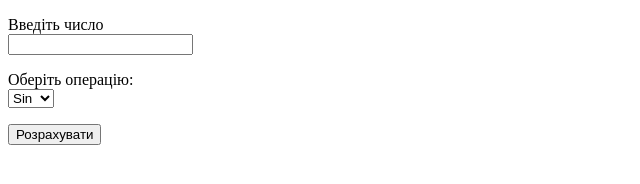
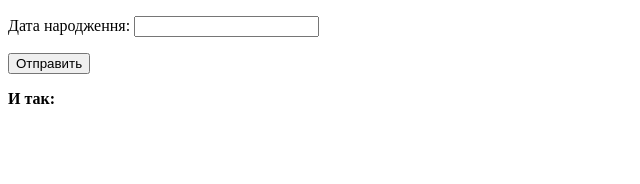
Before and after one commit to diachenkovv/javatest, a plain HTML site: page index.html in a window 1280 px wide. Shown: the whole page, without its empty margins (0-640 px from the left). Drawn offline with Linux system fonts and the light colour scheme.

Commit message:
Практична №4 (завдання 4)

```diff
--- a/index.html
+++ b/index.html
@@ -6,16 +6,16 @@
     <title>Document</title>
 </head>
 <body>
-    <form action="sinus">
-        <p>Введіть число<br>
-        <input type="number" id="num"></p>
-        <p>Оберіть операцію:<br>
-        <select name="option" id="select">
-            <option value="1">Sin</option>
-            <option value="2" >Cos</option>
-        </select></p>
-        <input type="button" id="button" value="Розрахувати" onclick="Math1()">
+    <form>
+        <p>
+            <label for="date">Дата народження: </label>
+            <input type="text" id="text" name="text"/>
+        </p>
+        <p>
+            <button type="button" onclick="chechData()">Отправить</button>
+        </p>
     </form>
+    <b> И так:<span id="text"></span></b>
     <script src="script.js"></script>
 </body>
 </html>
--- a/script.js
+++ b/script.js
@@ -1,14 +1,26 @@
-function Math1() {
-    let select = document.getElementById("select");
-    let number = document.getElementById("num").value;
-    let value = select.options[select.selectedIndex].value;
-    let res = 0;
-    if (value == 1) {
-        res = Math.sin(number);
+// function get_current_age() {
+//     return ((new Date().getTime() - new Date(date)) / (24 * 3600 * 365.25 * 1000)) | 0;
+//     alert(get_current_age('1986-09-18'));
+// }
+function chechData() {
+    var data = prompt('Enter birth')
+
+    if (data.match(/^[0-9]{2,2}[\.][0-9]{2,2}[\.][0-9]{4,4}$/i)) {
+        var dateArray = data.split('.');
+        var date = new Date();
+
+        var day = date.getDate() - dateArray[0] ;
+        var month = date.getMonth() + 1 - dateArray[1];
+        var year = date.getFullYear() - dateArray[2];
+
+        var sec = (day * 24 * 60 * 60) + (month * 30 * 24 * 60 * 60) + (year * 12 * 30 * 24 * 60 * 60);
+        var hours = (day * 24) + (month * 30 * 24) + (year * 12 * 30 * 24);
+        var days = (day) + (month * 30) + (year * 12 * 30);
+        sec = sec + (date.getHours() * 60) + date.getSeconds();
+        hours = hours + date.getHours();
+
+        alert('Вы прожили ' + sec + ' секунд ' + hours + ' часов ' + days + ' дней');
+    } else {
+        alert('Ошибка брат ;[');
     }
-    else {
-        res = Math.cos(number);
-    }
-
-    alert(res);
 }
```
